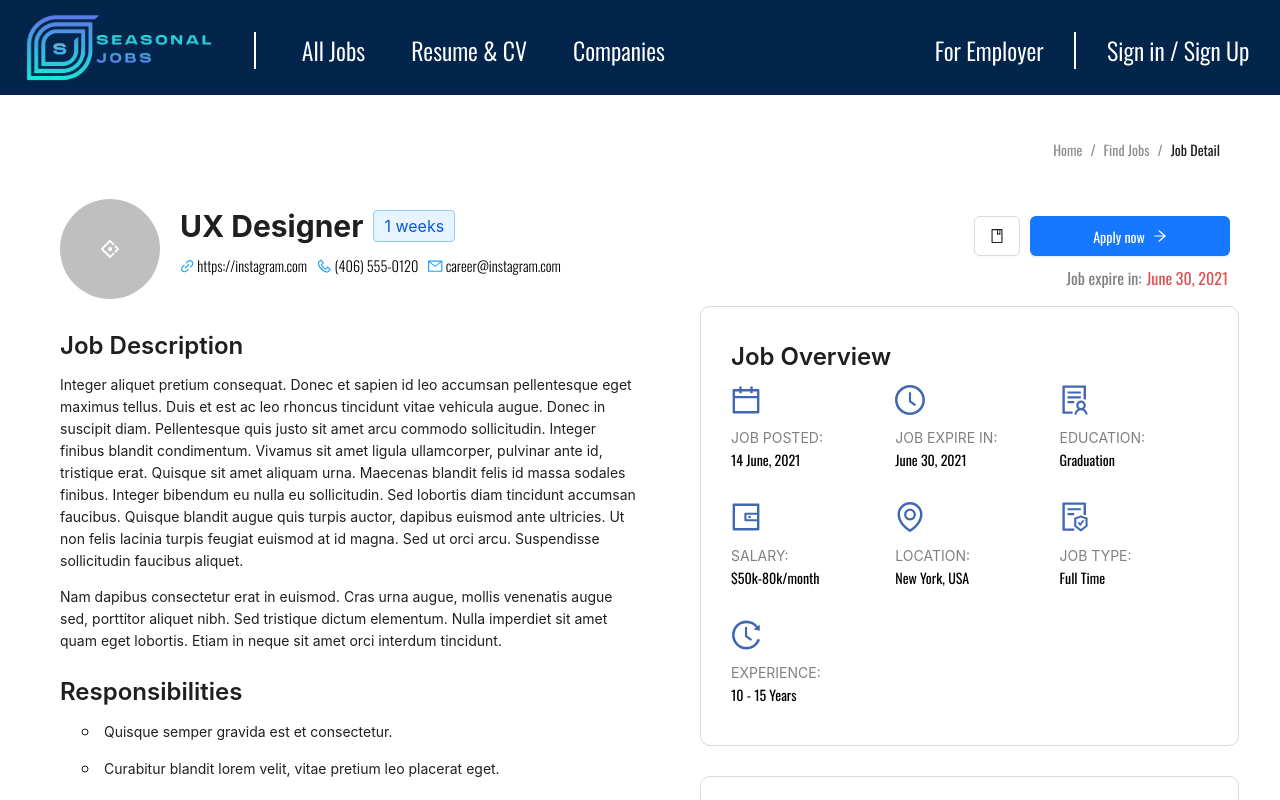
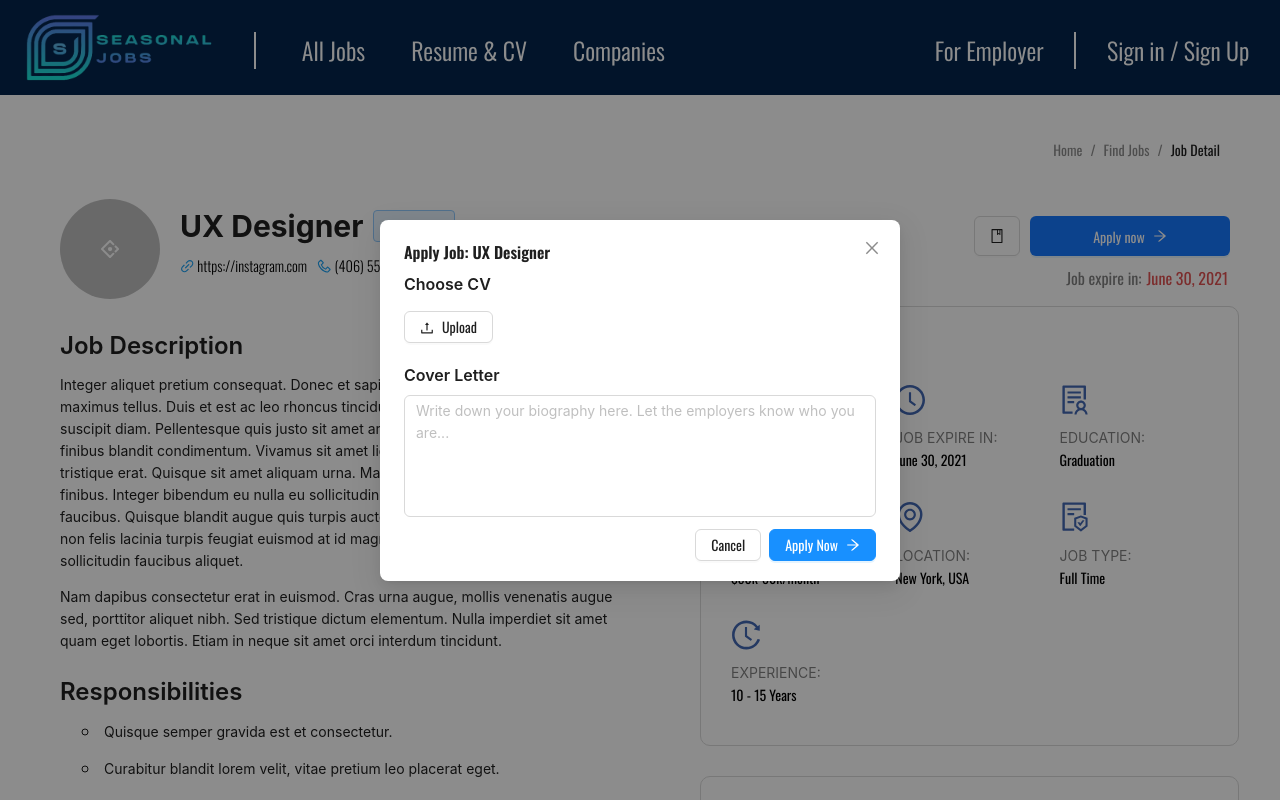
Before and after one commit to ViNguyenThanh/Seasonal_Job_FE, a React (Vite) app: page /job-detail-view in a window 1280 px wide. Both pictures are taken after a click on the button "Apply now". Shown: the top 800 px of the page. Built offline with nearby package versions, Linux system fonts and the light colour scheme; grey boxes are pictures that could not be loaded.

Commit message:
Update JobDetailView.jsx
- Modal for JobDetailView

```diff
--- a/src/pages/JobDetailView/JobDetailView.jsx
+++ b/src/pages/JobDetailView/JobDetailView.jsx
@@ -1,21 +1,71 @@
+/* eslint-disable react/jsx-no-duplicate-props */
+/* eslint-disable no-undef */
 // eslint-disable-next-line no-unused-vars
 import React, { useState } from "react";
 import "./JobDetailView.css";
 import Header from "../../components/Header/Header";
 import Footer from "../../components/Footer/Footer";
-import { Breadcrumb, Avatar, Tag, Button, Space, Row, Col } from 'antd';
+import { Breadcrumb, Avatar, Tag, Button, Space, Row, Col, Modal, Upload, Input } from 'antd';
 import { AntDesignOutlined, LinkOutlined, PhoneOutlined, MailOutlined, BookOutlined, ArrowRightOutlined } from '@ant-design/icons';
 import { Typography } from 'antd';
 const { Title, Paragraph } = Typography;
-import { FacebookOutlined, InstagramOutlined, CalendarOutlined, ClockCircleOutlined, SolutionOutlined, WalletOutlined, EnvironmentOutlined, FileProtectOutlined, HistoryOutlined, TwitterOutlined, YoutubeOutlined } from '@ant-design/icons';
+import { FacebookOutlined, InstagramOutlined, CalendarOutlined, ClockCircleOutlined, SolutionOutlined, WalletOutlined, EnvironmentOutlined, FileProtectOutlined, HistoryOutlined, TwitterOutlined, YoutubeOutlined, UploadOutlined } from '@ant-design/icons';
+const { TextArea } = Input;
 
 const JobDetailView = () => {
+    // Save button click handler
     const [isSaved, setIsSaved] = useState(false); // State to track saved status
 
     const toggleSaveStatus = () => {
         setIsSaved(!isSaved); // Toggle the saved status
     };
 
+    // Modal
+    const [isModalOpen, setIsModalOpen] = useState(false);
+    const showModal = () => {
+        setIsModalOpen(true);
+    };
+    const handleCancel = () => {
+        setIsModalOpen(false);
+    };
+
+    const props = {
+        name: 'file',
+        action: 'https://660d2bd96ddfa2943b33731c.mockapi.io/api/upload',
+        headers: {
+            authorization: 'authorization-text',
+        },
+        onChange(info) {
+            if (info.file.status !== 'uploading') {
+                console.log(info.file, info.fileList);
+            }
+            if (info.file.status === 'done') {
+                message.success(`${info.file.name} file uploaded successfully`);
+            } else if (info.file.status === 'error') {
+                message.error(`${info.file.name} file upload failed.`);
+            }
+        },
+    };
+
+    // Textarea
+    const [value, setValue] = useState('');
+
+    // Loading button
+    const [loadings, setLoadings] = useState([]);
+    const enterLoading = (index) => {
+        setLoadings((prevLoadings) => {
+            const newLoadings = [...prevLoadings];
+            newLoadings[index] = true;
+            return newLoadings;
+        });
+        setTimeout(() => {
+            setLoadings((prevLoadings) => {
+                const newLoadings = [...prevLoadings];
+                newLoadings[index] = false;
+                return newLoadings;
+            });
+        }, 3000);
+    };
     return (
         <div className='job-detail-view-whole-container'>
             <Header />
@@ -75,6 +125,7 @@ const JobDetailView = () => {
                             <Button
                                 type="primary"
                                 className="apply-now-button"
+                                onClick={showModal}
                             >
                                 Apply now <ArrowRightOutlined />
                             </Button>
@@ -325,6 +376,7 @@ const JobDetailView = () => {
                                     <Button
                                         type="primary"
                                         className="apply-now-button"
+                                        onClick={showModal}
                                     >
                                         Apply now <ArrowRightOutlined />
                                     </Button>
@@ -350,6 +402,47 @@ const JobDetailView = () => {
                                     </Button>
                                 </div>
                             </div>
+
+                            <Modal
+                                title="Apply Job: UX Designer"
+                                open={isModalOpen}
+                                onCancel={handleCancel}
+                                centered
+                                footer={[
+                                    <Button key="cancel" onClick={handleCancel}>
+                                        Cancel
+                                    </Button>,
+                                    <Button
+                                        key="submit"
+                                        type="primary"
+                                        style={{ backgroundColor: '#1890ff', borderColor: '#1890ff' }}
+                                        loading={loadings[1]}
+                                        onClick={() => enterLoading(1)}
+                                    >
+                                        Apply Now <ArrowRightOutlined />
+                                    </Button>,
+                                ]}
+                            >
+                                <Title level={5} style={{ margin: 0 }}>Choose CV</Title>
+                                <Upload {...props}>
+                                    <Button icon={<UploadOutlined />} style={{ marginTop: '15px' }}>
+                                        Upload
+                                    </Button>
+                                </Upload>
+                                <Title level={5} style={{ marginTop: '20px' }}>Cover Letter</Title>
+                                <div style={{ position: 'relative', width: '100%' }}>
+                                    <TextArea
+                                        value={value}
+                                        onChange={(e) => setValue(e.target.value)}
+                                        placeholder="Write down your biography here. Let the employers know who you are..."
+                                        autoSize={{
+                                            minRows: 3,
+                                            maxRows: 5,
+                                        }}
+                                        style={{ paddingBottom: '50px' }}
+                                    />
+                                </div>
+                            </Modal>
                         </div>
                     </Col>
                 </Row>
```
